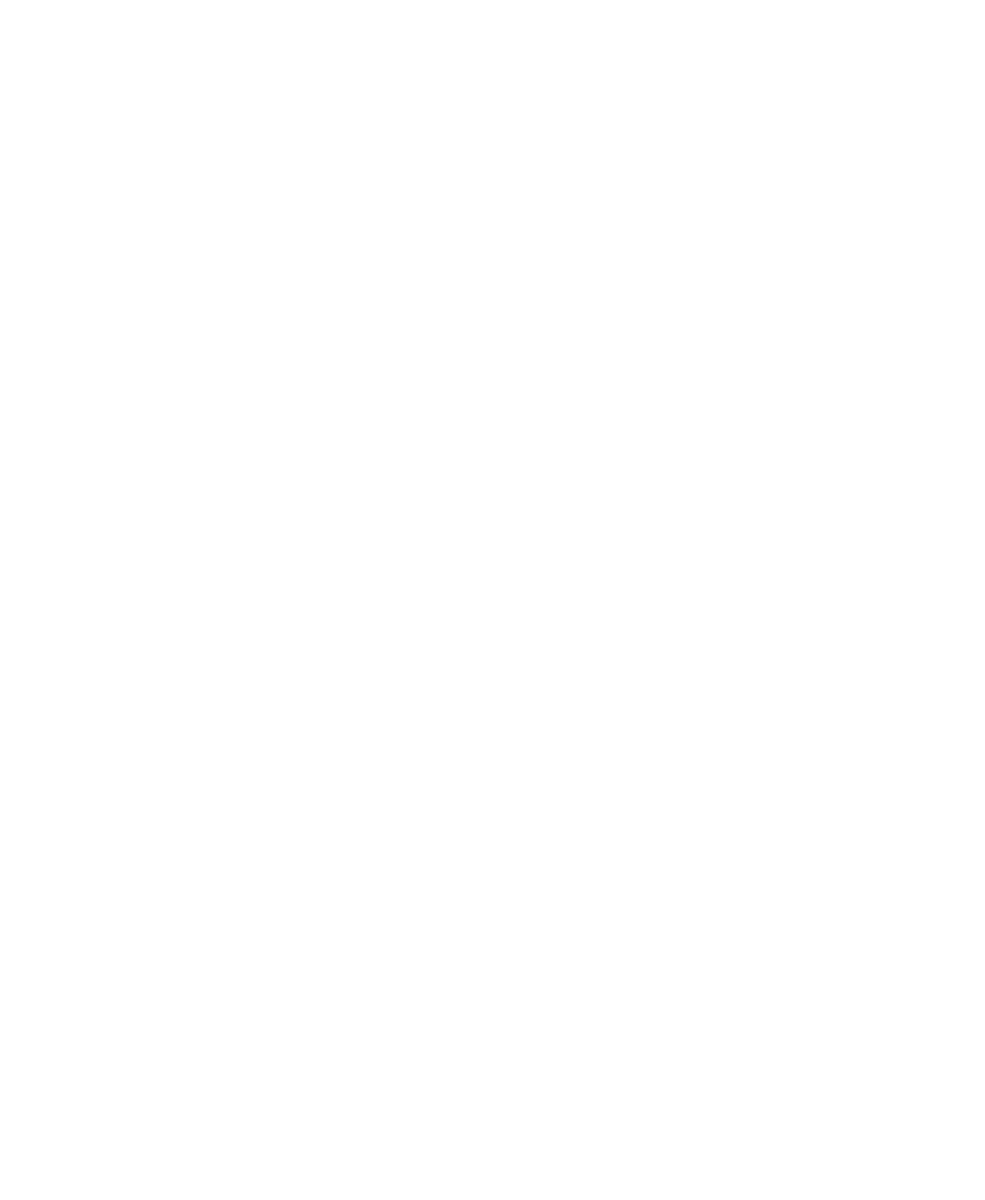
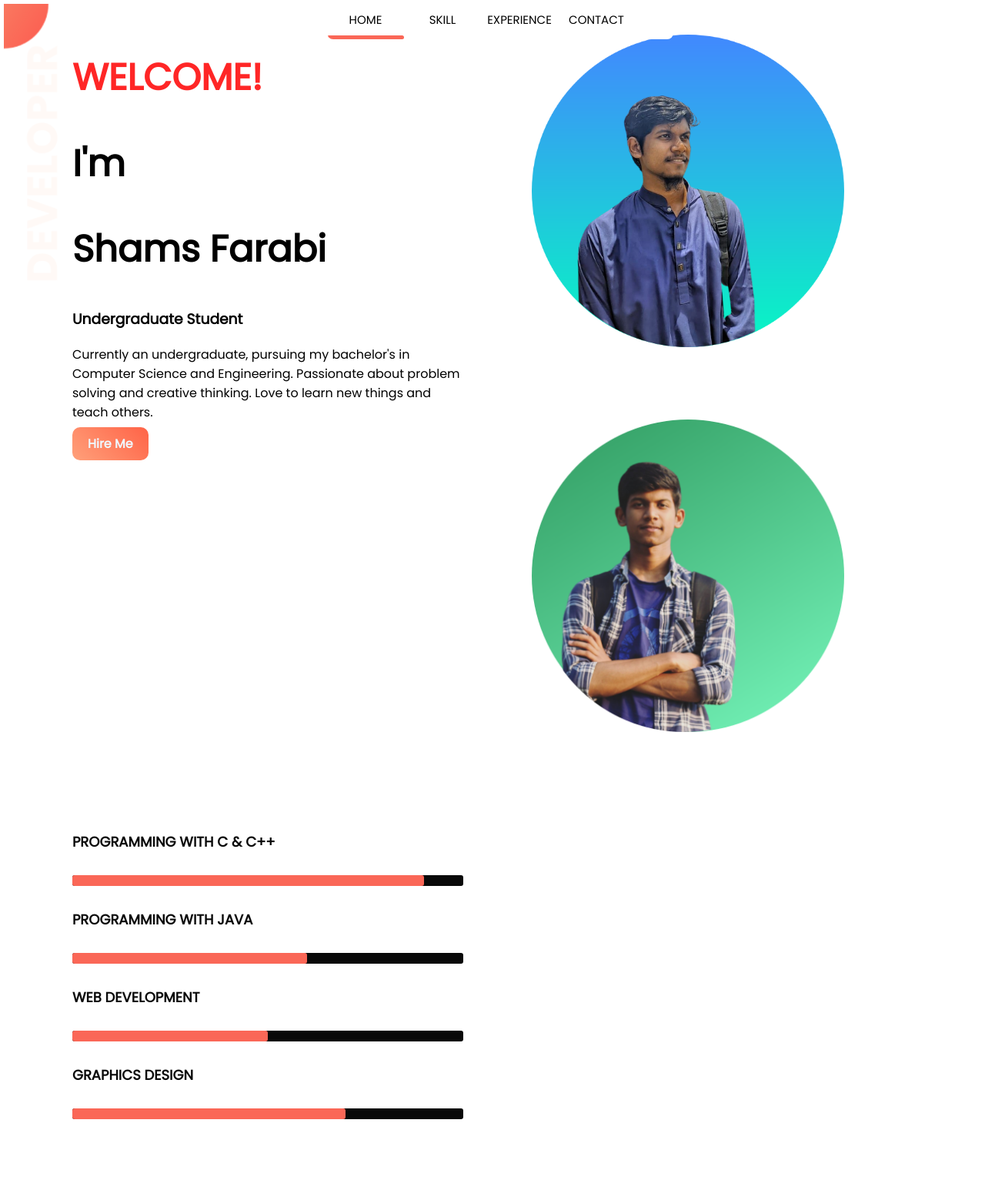
Before and after one commit to this-is-shams/Portfolio, a plain HTML site: page index.html in a window 1280 px wide. Shown: the top 1559 px of the page at 77% size. Before the commit the page ends 800 px from the top, so only its background shows below. Drawn offline with Linux system fonts and the light colour scheme.

Commit message:
Newly updated

```diff
--- a/css/style.css
+++ b/css/style.css
@@ -0,0 +1,166 @@
+body{
+    margin: 5px;
+    font-family: 'Poppins', sans-serif;
+}
+
+nav{
+    float: none;
+    position: absolute;
+    top: 2%;
+    left: 50%;
+    transform: translate(-50%, -50%);
+    margin: 10px;
+    width: 450px;
+    height: 50px;
+    background-color: rgb(255, 255, 255);
+    border-radius: 8px;
+    font-size: 0;
+    box-shadow: 0 0 0 0 rgba(0,0,0,.1);
+    overflow: hidden
+}
+
+nav a{
+    font-size: 15px;
+    text-transform: uppercase;
+    color: black;
+    text-decoration: none;
+    line-height: 50px;
+    position: relative;
+    z-index: 1;
+    display: inline-block;
+    text-align: center;
+}
+
+nav .animation{
+    position: absolute;
+    height: 5px;
+    bottom: 0;
+    z-index: 0;
+    background: #FA6757;
+    width: 100px;
+    border-radius: 8px;
+    transition: all .5s ease 0s;
+}
+
+a:nth-child(1)
+{
+    width: 100px;
+}
+
+nav .start-home,a:nth-child(1):hover~.animation{
+    width: 100px;
+    left: 0;
+}
+
+a:nth-child(2)
+{
+    width: 100px;
+}
+nav .start-home,a:nth-child(2):hover~.animation{
+    width: 100px;
+    left: 100px;
+}
+a:nth-child(3)
+{
+    width: 100px;
+}
+nav .start-home,a:nth-child(3):hover~.animation{
+    width: 100px;
+    left: 200px;
+}
+a:nth-child(4)
+{
+    width: 100px;
+}
+
+nav .start-home,a:nth-child(4):hover~.animation{
+    width: 100px;
+    left: 300px;
+}
+
+h1{
+    font-size: xxx-large;
+}
+.highlight{
+
+    color: rgb(255, 38, 38);
+}
+.half-width{
+    width: 40%;
+    float:left;
+    margin-left: 5%;
+    padding-left: 2%;
+    margin-top: 20px;
+}
+.half-width img{
+    width: 80%;
+    margin-top: 20px;
+}
+.top-banner{
+    background-image: url("/images/top-banner.png");
+    background-repeat: no-repeat;
+}
+section{
+    height: 500px;
+}
+.button{
+    text-decoration: none;
+    background-image: linear-gradient(45deg,lightSalmon,tomato);
+    padding: 10px 20px;
+    border-radius: 10px;
+    color: aliceblue;
+    font-weight: bold;
+}
+
+.skill{
+    margin-top: 20%;
+    margin-bottom: 20%;
+}
+
+.skill-name{
+    font-size: 18px;
+    font-weight: 700;
+    color: rgb(10, 10, 10);
+    text-transform: uppercase;
+    margin: 30px 0;
+}
+
+.skill-bar{
+    height: 14px;
+    background: #090909;
+    border-radius: 3px;
+}
+
+.skill-per{
+    height: 14px;
+    background: #FA6757;
+    border-radius: 3px;
+    position: relative;
+    animation: fillBars 2.5s 1;
+}
+
+.single-experience{
+
+    box-shadow: 10px 10px 40px gray;
+    border-radius: 5px;
+    height: 60%;
+}
+
+.exp{
+    margin-left: 44%;
+    margin-right: 50%;
+    font-size: xx-large;
+}
+
+#full-stack{
+    border-left: 7px solid #FA6757;
+}
+
+@keyframes fillBars{
+    from{
+        width: 0;
+    }
+    to{
+        width: 100%;
+    }
+}
--- a/index.html
+++ b/index.html
@@ -1,12 +1,97 @@
 <!DOCTYPE html>
 <html lang="en">
-<head>
-    <meta charset="UTF-8">
-    <meta http-equiv="X-UA-Compatible" content="IE=edge">
-    <meta name="viewport" content="width=device-width, initial-scale=1.0">
-    <title>Document</title>
-</head>
-<body>
+  <head>
+    <meta charset="UTF-8" />
+    <meta http-equiv="X-UA-Compatible" content="IE=edge" />
+    <meta name="viewport" content="width=device-width, initial-scale=1.0" />
+    <title>Shams Farabi</title>
+    <link rel="preconnect" href="https://fonts.googleapis.com" />
+    <link rel="preconnect" href="https://fonts.gstatic.com" crossorigin />
+    <link
+      href="https://fonts.googleapis.com/css?family=Poppins&display=swap"
+      rel="stylesheet"
+    />
+    <link rel="stylesheet" href="/css/style.css" />
+  </head>
+  <body>
+    <nav>
+      <a href="#home">Home</a>
+      <a href="#skill">Skill</a>
+      <a href="#">Experience</a>
+      <a href="#">Contact</a>
+      <div class="animation star-home"></div>
+    </nav>
+    <section class="top-banner" id="home">
+      <div class="half-width">
+        <h1><span class="highlight">WELCOME!</span></h1>
+        <h1>I'm</h1>
+        <h1>Shams Farabi</h1>
+        <h3>Undergraduate Student</h3>
+        <p>
+          Currently an undergraduate, pursuing my bachelor's in Computer Science
+          and Engineering. Passionate about problem solving and creative
+          thinking. Love to learn new things and teach others.
+        </p>
+        <a
+          class="button"
+          target="_blank"
+          href="https://www.linkedin.com/in/shams-farabi/"
+          >Hire Me</a
+        >
+      </div>
+      <div class="half-width">
+        <img src="/images/profile.png" alt="" />
+      </div>
+    </section>
+    <section class="dream-area" id="skill">
+      <div class="half-width">
+        <img src="/images/me.png" alt="" />
+      </div>
+      <div class="half-width">
+        <div class="skill">
+          <div class="skill-name">Programming with C & C++</div>
+          <div class="skill-bar">
+            <div class="skill-per" per="90%" style="max-width: 90%"></div>
+          </div>
+          <div class="skill-name">Programming with JAVA</div>
+          <div class="skill-bar">
+            <div class="skill-per" per="60%" style="max-width: 60%"></div>
+          </div>
+          <div class="skill-name">Web Development</div>
+          <div class="skill-bar">
+            <div class="skill-per" per="50%" style="max-width: 50%"></div>
+          </div>
+          <div class="skill-name">Graphics Design</div>
+          <div class="skill-bar">
+            <div class="skill-per" per="70%" style="max-width: 70%"></div>
+          </div>
+        </div>
+      </div>
+    </section>
+    <section class="experience">
+        <h2 class="exp">Experiences</h2>
+        <div id="full-stack" class="half-width single-experience">
+            <h2>Mentor / Trainer</h2>
+            <h3 class="highlight">2022 - Present</h3>
+            <h3>Competitive Programming Society</h3>
+            <h3>International Islamic University, Chattagram</h3>
+            <p>Love to learn new things and teach others.</p>
+        </div>
+        <div id="full-stack" class="half-width single-experience">
+            <h2>Content Writer</h2>
+            <h3 class="highlight">2022 - Present</h3>
+            <h3>IIUC Computer Club</h3>
+            <h3>International Islamic University, Chattagram</h3>
+            <p>Writing is a great pleasure.</p>
+        </div>
+    </section>
+    <section>
+        <div>
 
-</body>
+        </div>
+        <div>
+
+        </div>
+    </section>
+  </body>
 </html>
```
